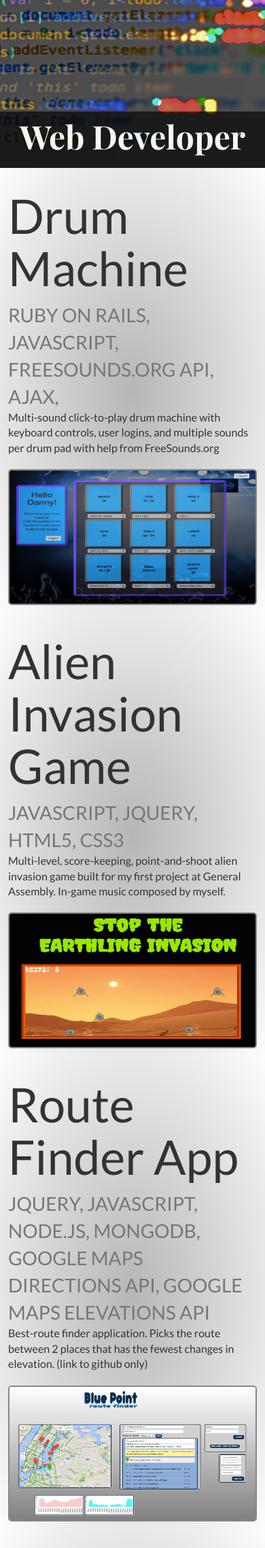
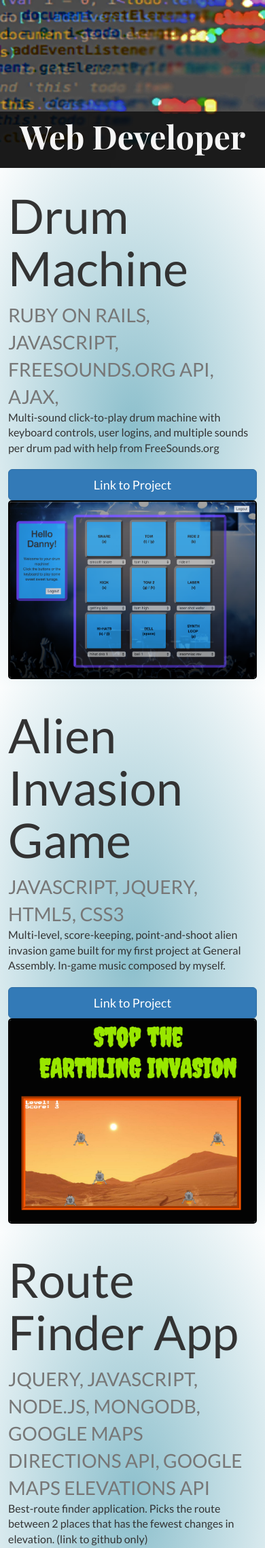
Before and after one commit to dannyalaska/pythonpersonal, a Django app: page / in a window 390 px wide; the page is wider, and only the part inside the window is pictured. Shown: the part 54-2331 px from the top of that part at 68% size. Run offline with Django 3.2, Linux system fonts and the light colour scheme; data comes from the database, SQL or seed files in the repository; some libraries are stand-ins or nearby versions.

Commit message:
playing with colors'

```diff
--- a/personaldjango/personaldjango/static/main.css
+++ b/personaldjango/personaldjango/static/main.css
@@ -9,7 +9,7 @@ body {
 .row {
   font-family: 'Lato', sans-serif;
   font-size: 2em;
-  background-image: radial-gradient(#b6b6b6, #fff);
+  background-image: radial-gradient(#8cbfcc, #fff);
   padding: 12px;
 }
 
@@ -267,12 +267,6 @@ body {
     height: 400px;
   }
 
-  #content img{
-    display: inline-block;
-    width: 100%;
-    height: 200px;
-    border: 2px solid #888;
-  }
 }
 
 @media screen and (max-width: 600px) {
--- a/personaldjango/personaldjango/templates/base.html
+++ b/personaldjango/personaldjango/templates/base.html
@@ -60,7 +60,7 @@
             <h3>Fitness Professional</h3>
           </div>
           <div class="landing_panel" data-image="/media/landing/party_image">
-            <h3>Awesome Guy</h3>
+            <h3>Danny!</h3>
           </div>
         </div>
       </div><!-- end of landing-->
--- a/personaldjango/personaldjango/templates/projects/index.html
+++ b/personaldjango/personaldjango/templates/projects/index.html
@@ -7,11 +7,10 @@
       <h2 class="featurette-heading">{{ project.title|capfirst }}</h2>
       <span class="text-muted">{{ project.languages|upper }}</span>
       <p class="lead">{{ project.description }}</p>
+      <a class="btn btn-primary btn-lg btn-block" href="{{ project.project_url}}">Link to Project</a>
       </div>
       <div class="col-md-5">
         <img class="featurette-image img-responsive center-block" src="{{ project.image.url }}" alt="">
-      <a href="{% url 'project_detail' project.id %}">
-      </a>
     </div>
   </div>
 
```
